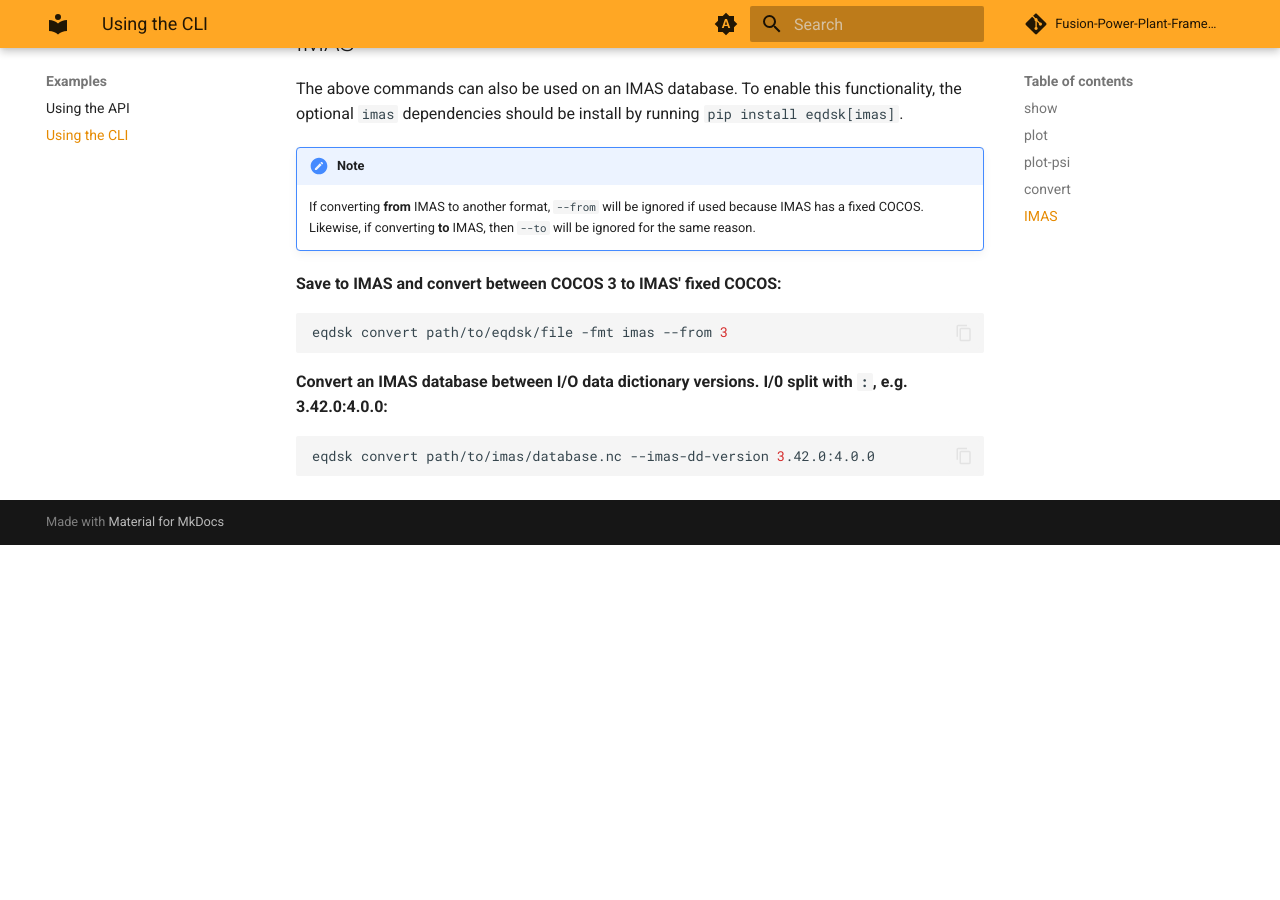
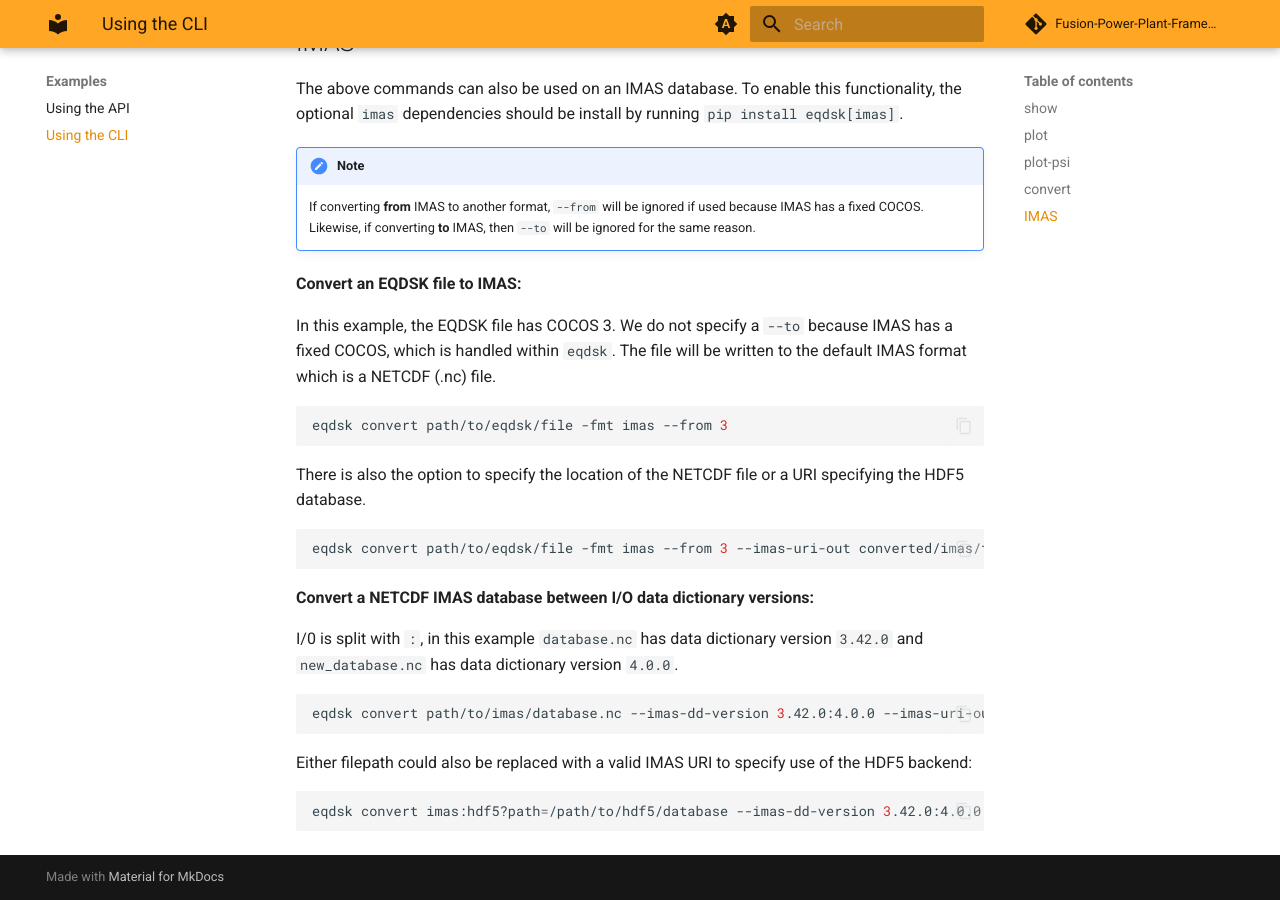
Before and after one commit to Fusion-Power-Plant-Framework/eqdsk, an MkDocs documentation site: the page built from documentation/source/examples/using_cli.md, in a window 1280 px wide and 900 px high, scrolled down 1611 px. Built offline with MkDocs 1.6.1 and Material for MkDocs 9.7.7, drawn with Linux system fonts in a browser that asks for light colours; comment, search, counter and statistics services are not loaded; before the commit the page ends 2156 px from its top, so only the background shows below that.

Commit message:
more examples and info, incl --imas-uri-out

````diff
--- a/documentation/source/examples/using_cli.md
+++ b/documentation/source/examples/using_cli.md
@@ -70,14 +70,30 @@ The above commands can also be used on an IMAS database. To enable this function
     If converting **from** IMAS to another format, `--from` will be ignored if used because IMAS has a fixed COCOS.
     Likewise, if converting **to** IMAS, then `--to` will be ignored for the same reason.
 
-**Save to IMAS and convert between COCOS 3 to IMAS' fixed COCOS:**
+**Convert an EQDSK file to IMAS:**
+
+In this example, the EQDSK file has COCOS 3. We do not specify a `--to` because IMAS has a fixed COCOS, which is handled within `eqdsk`. The file will be written to the default IMAS format which is a NETCDF (.nc) file.
 
 ```bash
 eqdsk convert path/to/eqdsk/file -fmt imas --from 3
 ```
 
-**Convert an IMAS database between I/O data dictionary versions. I/0 split with `:`, e.g. 3.42.0:4.0.0:**
+There is also the option to specify the location of the NETCDF file or a URI specifying the HDF5 database.
 
 ```bash
-eqdsk convert path/to/imas/database.nc --imas-dd-version 3.42.0:4.0.0
+eqdsk convert path/to/eqdsk/file -fmt imas --from 3 --imas-uri-out converted/imas/file.nc
 ```
+
+**Convert a NETCDF IMAS database between I/O data dictionary versions:**
+
+I/0 is split with `:`, in this example `database.nc` has data dictionary version `3.42.0` and `new_database.nc` has data dictionary version `4.0.0`.
+
+```bash
+eqdsk convert path/to/imas/database.nc --imas-dd-version 3.42.0:4.0.0 --imas-uri-out path/to/imas/new_database.nc
+```
+
+Either filepath could also be replaced with a valid IMAS URI to specify use of the HDF5 backend:
+
+```bash
+eqdsk convert imas:hdf5?path=/path/to/hdf5/database --imas-dd-version 3.42.0:4.0.0 --imas-uri-out imas:hdf5?path=/path/to/hdf5/new_database
+```
````
